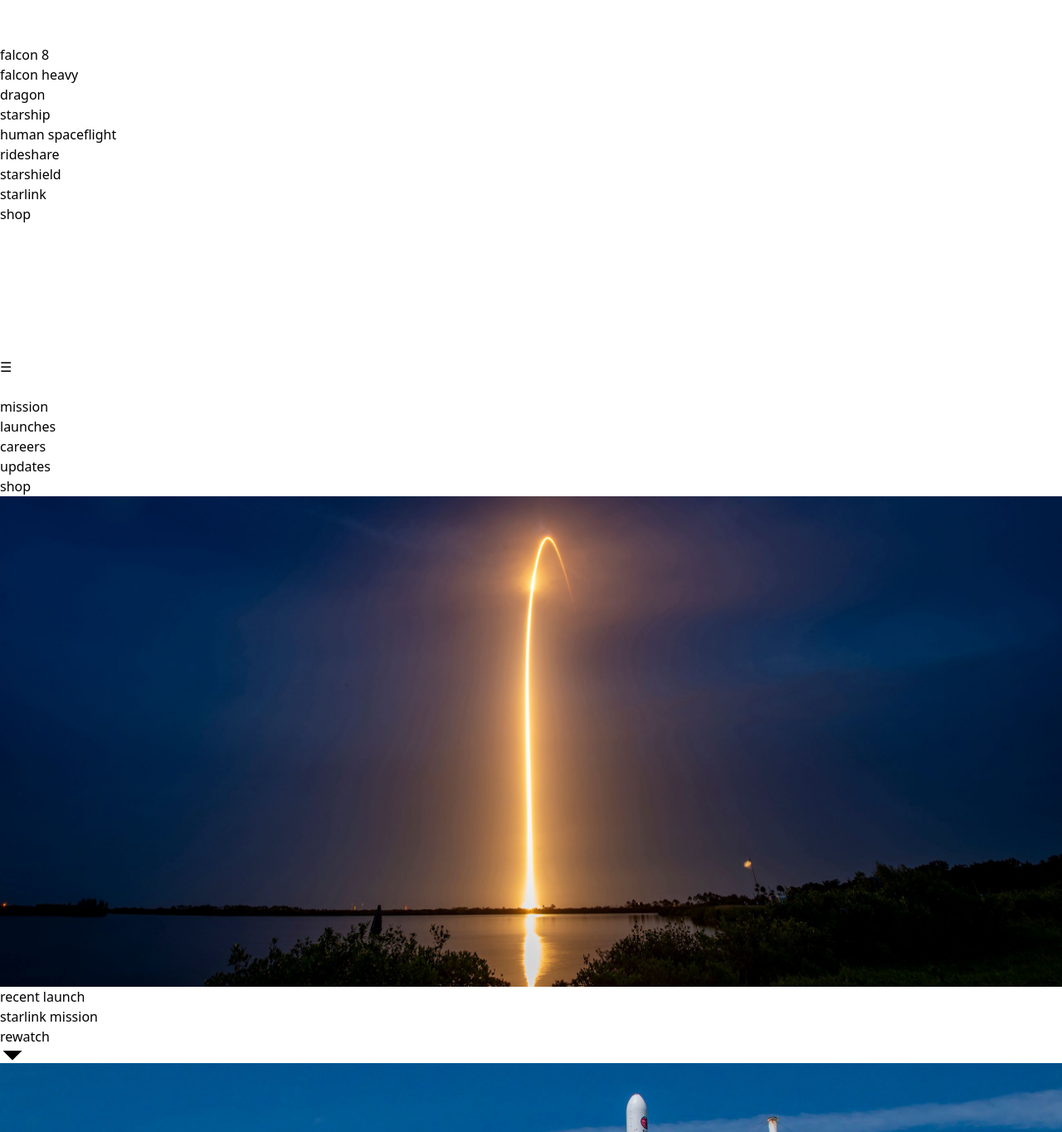
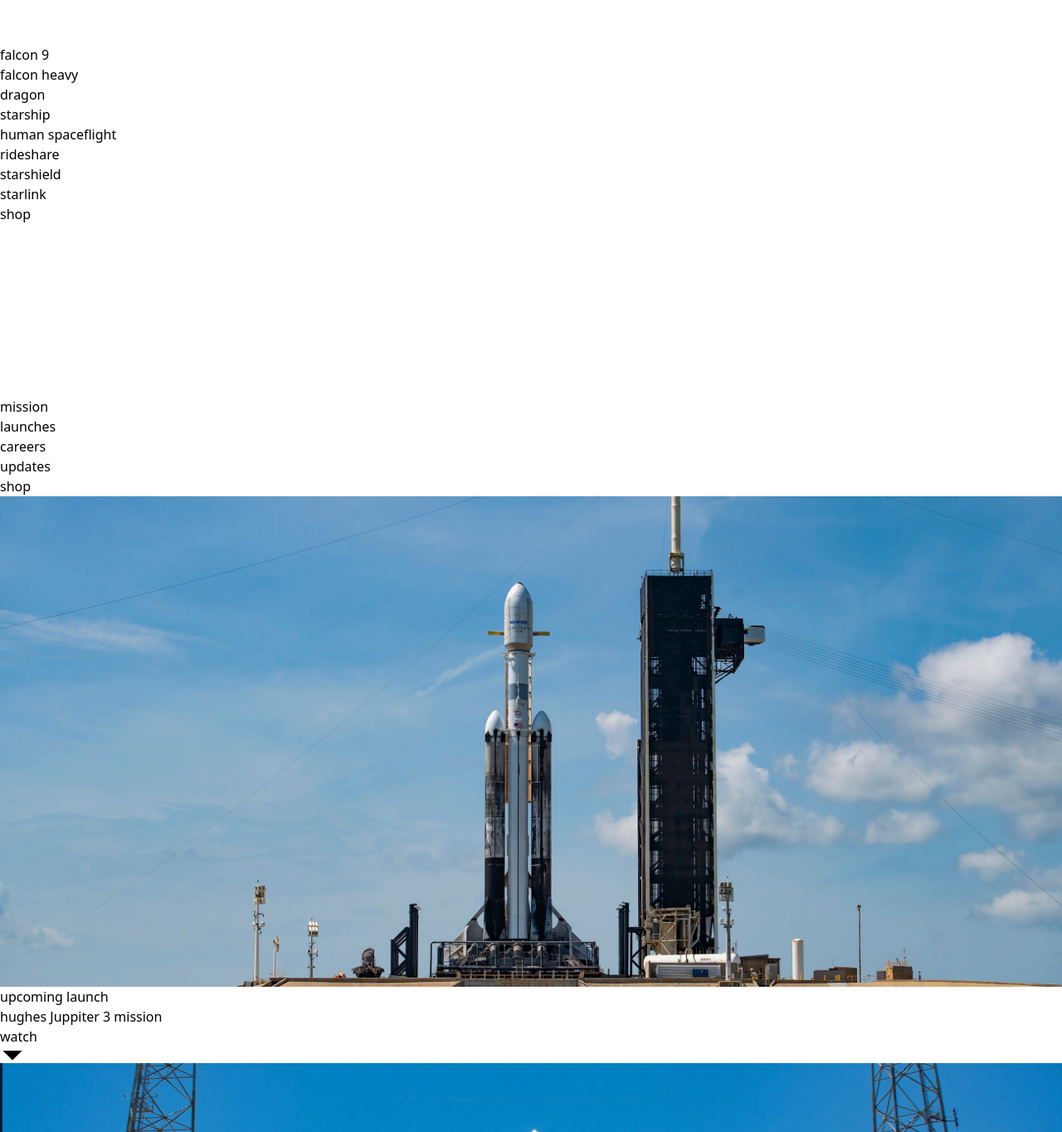
Before and after one commit to vale-c/space-x-clone, a React (Vite) app: page / in a window 1280 px wide. Shown: the part 106-1470 px from the top of the page at 83% size. Built offline with nearby package versions, Linux system fonts and the light colour scheme.

Commit message:
updated images and simplified Menu code

```diff
--- a/src/Hero/Hero.tsx
+++ b/src/Hero/Hero.tsx
@@ -1,5 +1,6 @@
 import { ReactComponent as Chevron } from '../assets/chevron.svg';
 import hero1 from '../assets/hero-1.jpg';
+import hero2 from '../assets/hero-2.jpg';
 import hero3 from '../assets/hero-3.jpeg';
 import hero4 from '../assets/hero-4.jpeg';
 
@@ -12,10 +13,16 @@ type HeroCard = {
 
 const heroCards: HeroCard[] = [
   {
-    header: 'starlink mission',
+    header: 'hughes Juppiter 3 mission',
     image: hero1,
     link: 'https://www.spacex.com/launches/mission/?missionId=sl-6-6',
-    launchType: 'recent',
+    launchType: 'upcoming',
+  },
+  {
+    header: 'starlink mission',
+    image: hero2,
+    link: 'https://www.spacex.com/launches/mission/?missionId=sl-6-7',
+    launchType: 'upcoming',
   },
   {
     header: 'esa euclid mission',
--- a/src/Navigation/Menu.tsx
+++ b/src/Navigation/Menu.tsx
@@ -6,8 +6,23 @@ type MenuItem = {
   title: string;
 };
 
-const TopBarMenuItems: MenuItem[] = [
-  { href: 'https://www.spacex.com/vehicles/falcon-9/', title: 'falcon 8' },
+const MenuItem = ({
+  item,
+  className,
+}: {
+  item: MenuItem;
+  className: string;
+}) => (
+  <li key={item.title}>
+    <a href={item.href} className={className}>
+      {item.title}
+    </a>
+  </li>
+);
+
+const MenuItems: { [key: string]: MenuItem[] } = {
+  TopBarMenu: [
+    { href: 'https://www.spacex.com/vehicles/falcon-9/', title: 'falcon 9' },
     {
       href: 'https://www.spacex.com/vehicles/falcon-heavy/',
       title: 'falcon heavy',
@@ -21,15 +36,15 @@ const TopBarMenuItems: MenuItem[] = [
     { href: 'https://www.spacex.com/rideshare/', title: 'rideshare' },
     { href: 'https://www.spacex.com/starshield/', title: 'starshield' },
     { href: 'https://www.starlink.com/', title: 'starlink' },
-];
-
-const SideBarMenuItems: MenuItem[] = [
+  ],
+  SideBarMenu: [
     { href: 'https://www.spacex.com/mission/', title: 'mission' },
     { href: 'https://www.spacex.com/launches/', title: 'launches' },
     { href: 'https://www.spacex.com/careers/', title: 'careers' },
     { href: 'https://www.spacex.com/updates/', title: 'updates' },
     { href: 'https://shop.spacex.com/', title: 'shop' },
-];
+  ],
+};
 
 export const Menu = () => {
   const [isOpen, setIsOpen] = useState(false);
@@ -47,16 +62,12 @@ export const Menu = () => {
   };
 
   useEffect(() => {
-    if (isOpen) {
     document.addEventListener('mousedown', handleClickOutside);
-    } else {
-      document.removeEventListener('mousedown', handleClickOutside);
-    }
 
     return () => {
       document.removeEventListener('mousedown', handleClickOutside);
     };
-  }, [isOpen]);
+  }, []);
 
   return (
     <>
@@ -64,15 +75,12 @@ export const Menu = () => {
         <div className="flex">
           <SpaceXLogo className="hidden lg:block w-56 h-auto mr-12 " />
           <ul className="hidden lg:flex mt-4 space-x-8 font-bold text-xs text-white tracking-tight">
-            {TopBarMenuItems.map((item: MenuItem) => (
-              <li key={item.title}>
-                <a
-                  href={item.href}
+            {MenuItems.TopBarMenu.map((item: MenuItem) => (
+              <MenuItem
+                key={item.title}
+                item={item}
                 className="hover:underline ease-in-out duration-300 uppercase"
-                >
-                  {item.title}
-                </a>
-              </li>
+              />
             ))}
           </ul>
         </div>
@@ -84,8 +92,27 @@ export const Menu = () => {
             shop
           </a>
           <SpaceXLogo className="lg:hidden w-36" />
-          <button onClick={handleToggle} className="text-white text-2xl ml-8">
-            {isOpen ? '✕' : '☰'}
+          <button
+            className="flex flex-col h-4 w-4 rounded justify-center items-center group bg-transparent px-8"
+            onClick={handleToggle}
+          >
+            <span
+              className={`block w-4 h-2 bg-white mb-1 transition-transform ${
+                isOpen ? 'rotate-45 translate-y-1.5' : 'rotate-0 translate-y-0'
+              }`}
+            ></span>
+            <span
+              className={`block w-4 h-2 bg-white mb-1 transition-opacity ${
+                isOpen ? 'opacity-0' : 'opacity-100'
+              }`}
+            ></span>
+            <span
+              className={`block w-4 h-2 bg-white transition-transform ${
+                isOpen
+                  ? '-rotate-45 -translate-y-1.5'
+                  : 'rotate-0 translate-y-0'
+              }`}
+            ></span>
           </button>
         </div>
       </nav>
@@ -100,15 +127,12 @@ export const Menu = () => {
             {isOpen ? '✕' : ''}
           </button>
           <ul className="divide-y divide-slate-600 text-right mt-12">
-            {SideBarMenuItems.map((item: MenuItem) => (
-              <li key={item.title} className="py-2">
-                <a
-                  href={item.href}
+            {MenuItems.SideBarMenu.map((item: MenuItem) => (
+              <MenuItem
+                key={item.title}
+                item={item}
                 className="uppercase hover:text-slate-300 ease-in-out duration-500"
-                >
-                  {item.title}
-                </a>
-              </li>
+              />
             ))}
           </ul>
         </div>
```
Also changed, not shown: src/assets/hero-1.jpg, src/assets/hero-2.jpg (added). Lines whose indentation alone changed are shown as unchanged.
